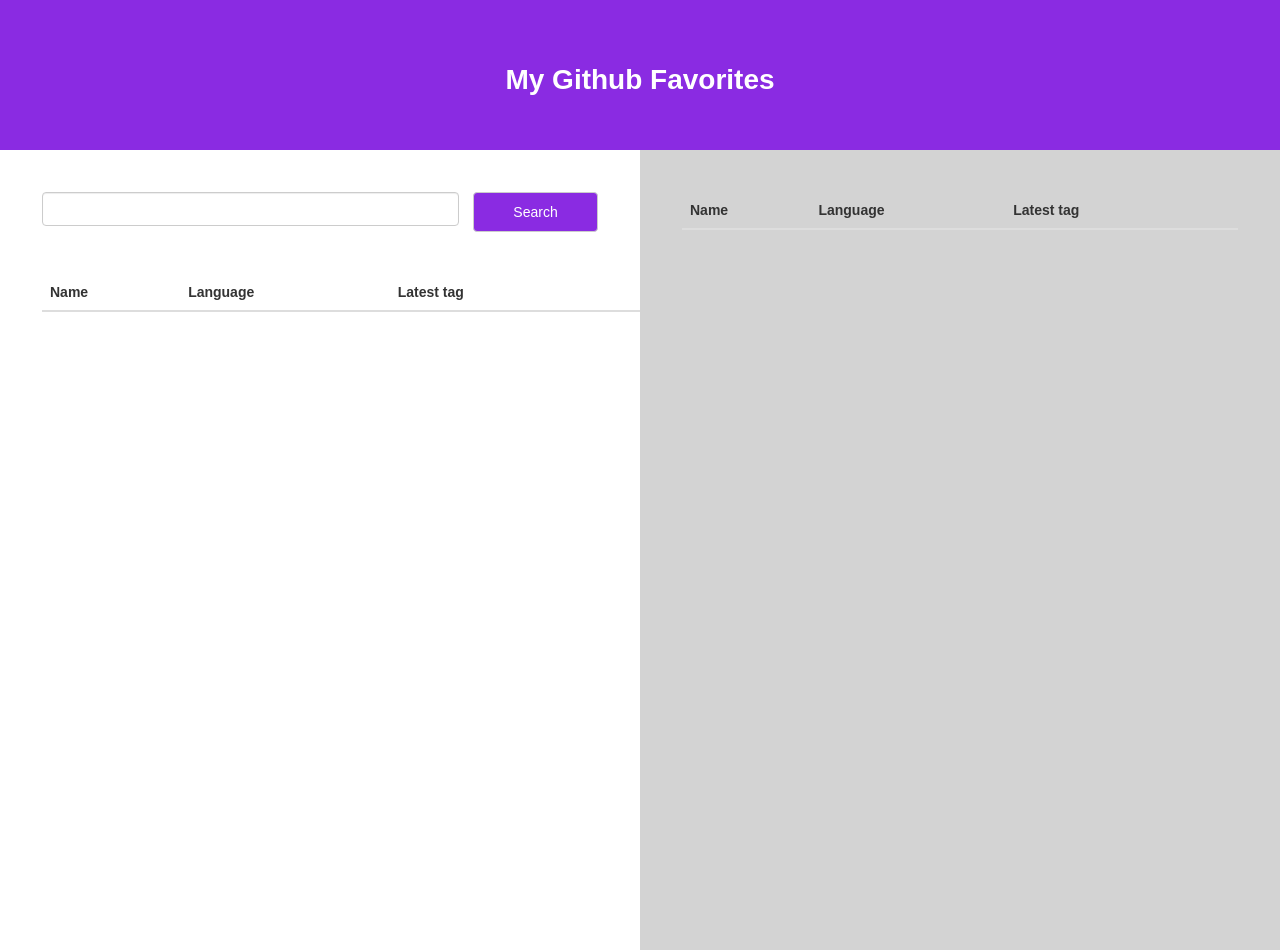
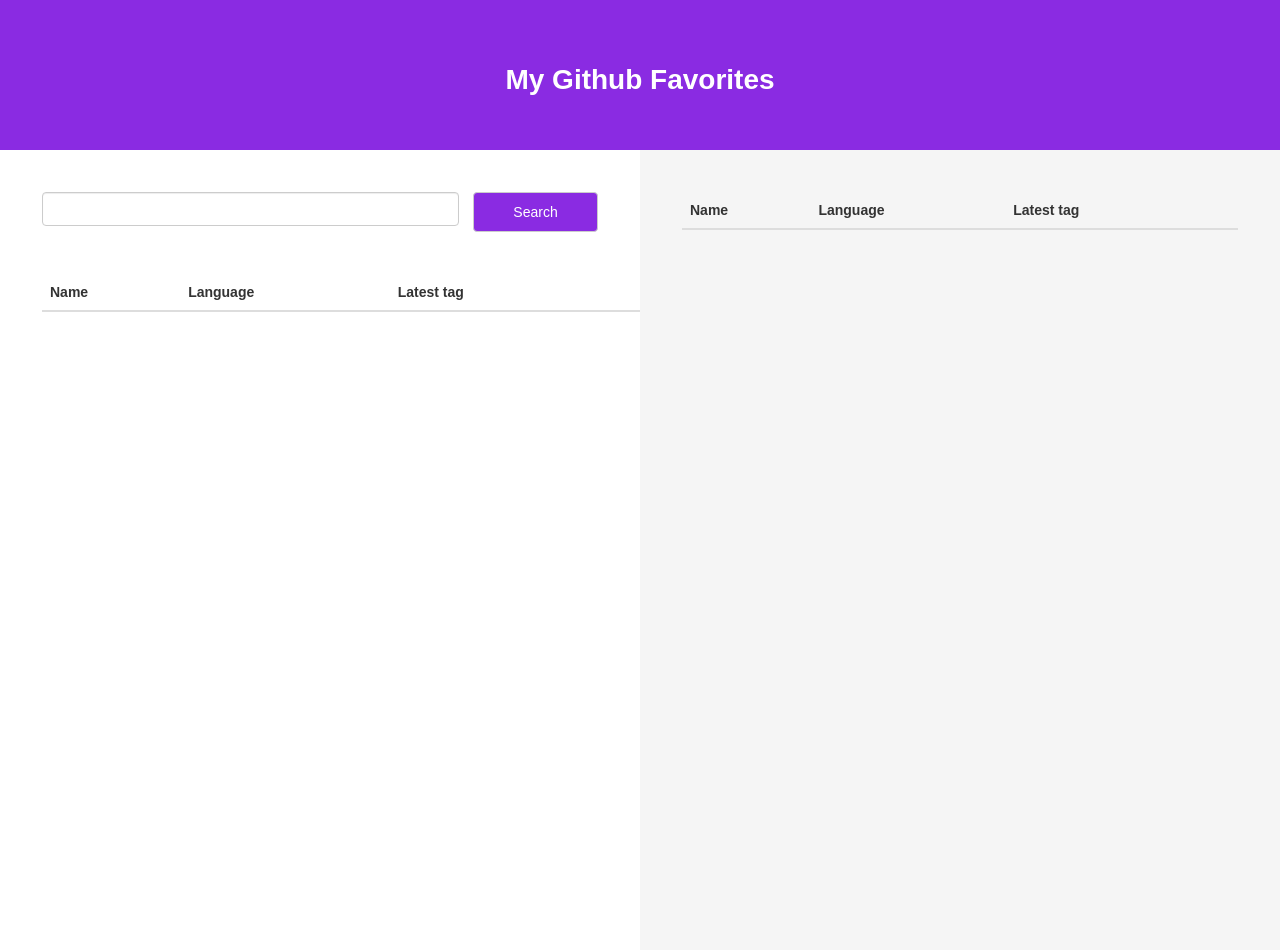
Before and after one commit to AymanxD/MyGithubFavorites, a React (Create React App) app: page / in a window 1280 px wide. Built offline with nearby package versions, Linux system fonts and the light colour scheme.

Commit message:
css changes

```diff
--- a/src/App.css
+++ b/src/App.css
@@ -35,5 +35,5 @@
 
 body {
   height:100vh;
-  background: linear-gradient(90deg, white 50%, lightgray 50%);
+  background: linear-gradient(90deg, white 50%, whitesmoke 50%);
 }
--- a/src/Columns.css
+++ b/src/Columns.css
@@ -1,9 +1,3 @@
-
-/*#column-names{*/
-    /*display: grid;*/
-    /*grid-template-columns: 25% 25% 25% 25%;*/
-    /*grid-template-rows: 100%;*/
-/*}*/
 
 td{
     text-align: left;
@@ -12,3 +6,8 @@ td{
 a{
     cursor: pointer;
 }
+
+.link a{
+    text-decoration: underline;
+    color: #8A2BE2;
+}
--- a/src/Columns.js
+++ b/src/Columns.js
@@ -24,7 +24,7 @@ export default class Columns extends Component {
                                 <td>{input.name}</td>
                                 <td>{input.language}</td>
                                 <td>{input.tag}</td>
-                                <td><a onClick={() => this.props.action(i)}>{input.link}</a></td>
+                                <td className="link"><a onClick={() => this.props.action(i)}>{input.link}</a></td>
                             </tr>
                             )
                         })}
```
